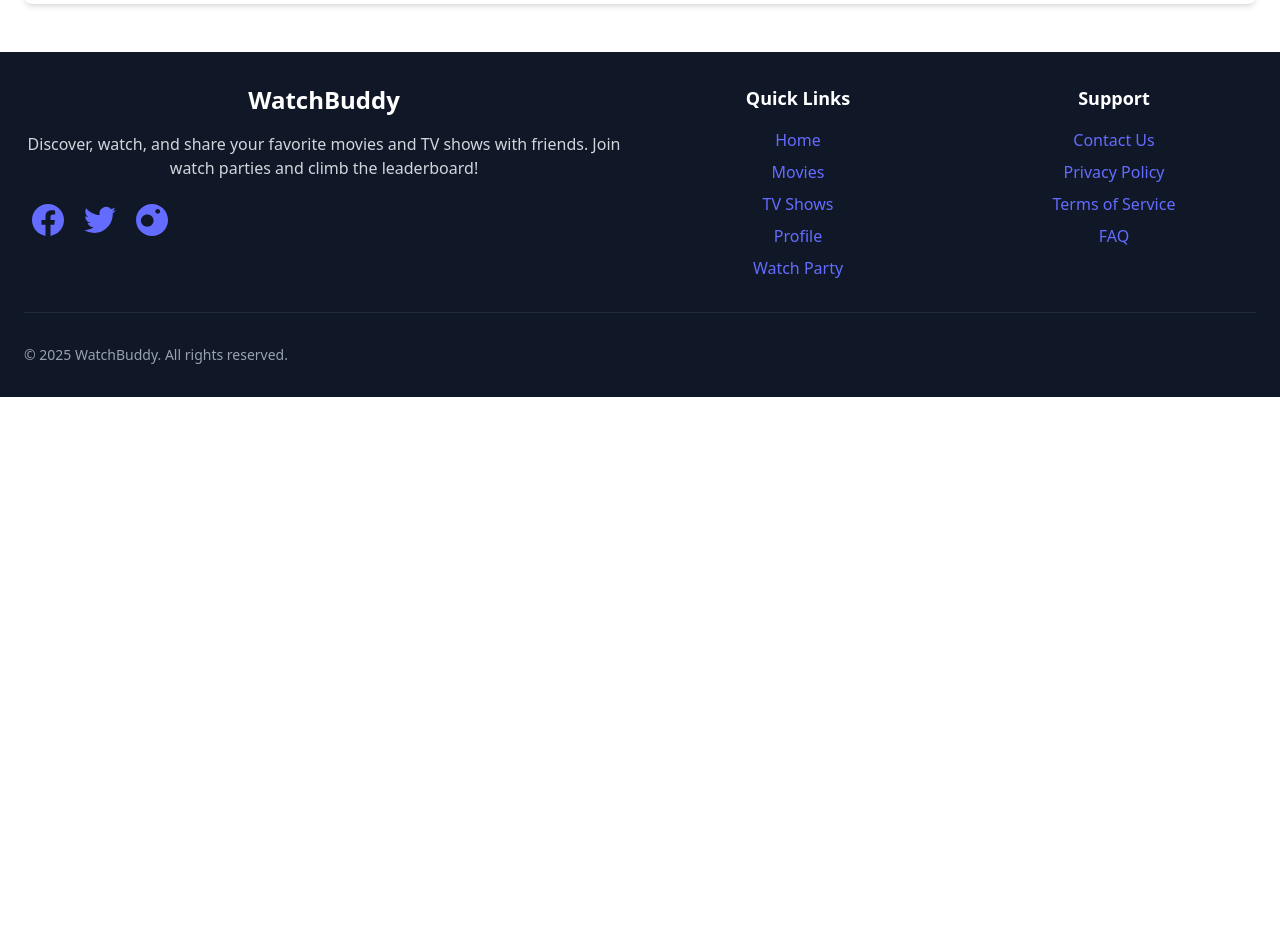
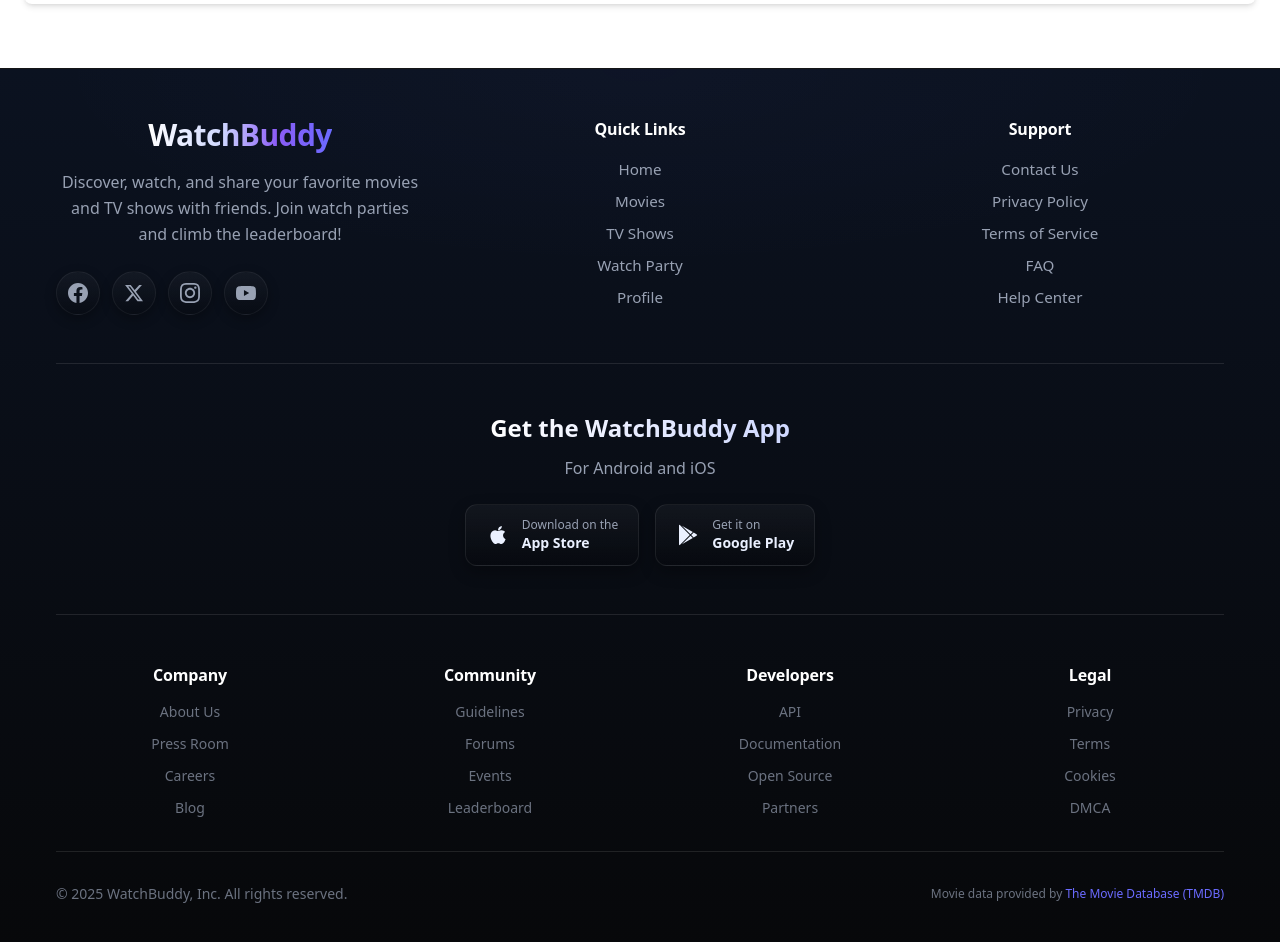
Before and after one commit to iwakunai/is216-watchbuddy, a Vue app: page / in a window 1280 px wide. Shown: the part 1440-2382 px from the top of the page. Before the commit the page ends 1837 px from the top, so only its background shows below. Built offline with nearby package versions, Linux system fonts and the light colour scheme.

Commit message:
update footer

```diff
--- a/src/components/BaseFooter.vue
+++ b/src/components/BaseFooter.vue
@@ -1,62 +1,144 @@
 <template>
-    <footer class="bg-gray-900 text-white mt-12">
-        <div class="max-w-7xl mx-auto px-6 py-8">
-            <div class="grid grid-cols-1 md:grid-cols-4 gap-8">
-
-                <div class="col-span-1 md:col-span-2">
-                    <h3 class="text-2xl font-bold mb-4">WatchBuddy</h3>
-                    <p class="text-gray-300 mb-4">
+  <footer class="footer-bg mt-16">
+    <div class="max-w-[1200px] mx-auto px-4 py-12">
+      <!-- Top Section: Brand & Social -->
+      <div class="grid grid-cols-1 md:grid-cols-3 gap-8 mb-12 pb-12 border-b border-white/10">
+        <!-- Brand Section -->
+        <div class="md:col-span-1">
+          <h3 class="text-3xl font-extrabold mb-4">
+            <span class="brand-title">WatchBuddy</span>
+          </h3>
+          <p class="text-[#98a1b3] leading-relaxed mb-6">
             Discover, watch, and share your favorite movies and TV shows with friends.
             Join watch parties and climb the leaderboard!
           </p>
-                    <div class="flex space-x-5 py-2 px-2">
-                        <a href="#">
-                            <span class="sr-only">Facebook</span>
-                            <svg class="h-8 w-8" fill="currentColor" viewBox="0 0 24 24">
+
+          <!-- Social Media Icons -->
+          <div class="flex gap-3">
+            <a href="https://facebook.com" target="_blank" rel="noopener" class="social-icon" aria-label="Facebook">
+              <svg class="w-5 h-5" fill="currentColor" viewBox="0 0 24 24">
                 <path d="M24 12.073c0-6.627-5.373-12-12-12s-12 5.373-12 12c0 5.99 4.388 10.954 10.125 11.854v-8.385H7.078v-3.47h3.047V9.43c0-3.007 1.792-4.669 4.533-4.669 1.312 0 2.686.235 2.686.235v2.953H15.83c-1.491 0-1.956.925-1.956 1.874v2.25h3.328l-.532 3.47h-2.796v8.385C19.612 23.027 24 18.062 24 12.073z"/>
               </svg>
             </a>
-                        <a href="#">
-                            <span class="sr-only">Twitter</span>
-                            <svg class="h-8 w-8" fill="currentColor" viewBox="0 0 24 24">
-                                <path d="M23.953 4.57a10 10 0 01-2.825.775 4.958 4.958 0 002.163-2.723c-.951.555-2.005.959-3.127 1.184a4.92 4.92 0 00-8.384 4.482C7.69 8.095 4.067 6.13 1.64 3.162a4.822 4.822 0 00-.666 2.475c0 1.71.87 3.213 2.188 4.096a4.904 4.904 0 01-2.228-.616v.06a4.923 4.923 0 003.946 4.827 4.996 4.996 0 01-2.212.085 4.936 4.936 0 004.604 3.417 9.867 9.867 0 01-6.102 2.105c-.39 0-.779-.023-1.17-.067a13.995 13.995 0 007.557 2.209c9.053 0 13.998-7.496 13.998-13.985 0-.21 0-.42-.015-.63A9.935 9.935 0 0024 4.59z"/>
+            <a href="https://twitter.com" target="_blank" rel="noopener" class="social-icon" aria-label="Twitter">
+              <svg class="w-5 h-5" fill="currentColor" viewBox="0 0 24 24">
+                <path d="M18.244 2.25h3.308l-7.227 8.26 8.502 11.24H16.17l-5.214-6.817L4.99 21.75H1.68l7.73-8.835L1.254 2.25H8.08l4.713 6.231zm-1.161 17.52h1.833L7.084 4.126H5.117z"/>
               </svg>
             </a>
-                        <a href="#">
-                            <span class="sr-only">Instagram</span>
-                            <svg class="h-8 w-8" fill="currentColor" viewBox="0 0 24 24">
-                                <path d="M12.017 0C5.396 0 .029 5.367.029 11.987c0 6.62 5.367 11.987 11.988 11.987s11.987-5.367 11.987-11.987C24.014 5.367 18.647.001 12.017.001zM8.449 16.988c-1.297 0-2.448-.49-3.323-1.297C4.198 14.895 3.708 13.744 3.708 12.447s.49-2.448 1.418-3.323c.875-.807 2.026-1.297 3.323-1.297s2.448.49 3.323 1.297c.928.875 1.418 2.026 1.418 3.323s-.49 2.448-1.418 3.244c-.875.807-2.026 1.297-3.323 1.297zm7.83-9.781c-.49 0-.928-.175-1.297-.49-.368-.315-.49-.753-.49-1.243 0-.49.122-.928.49-1.243.369-.315.807-.49 1.297-.49s.928.175 1.297.49c.368.315.49.753.49 1.243 0 .49-.122.928-.49 1.243-.369.315-.807.49-1.297.49z"/>
+            <a href="https://instagram.com" target="_blank" rel="noopener" class="social-icon" aria-label="Instagram">
+              <svg class="w-5 h-5" fill="currentColor" viewBox="0 0 24 24">
+                <path d="M12 2.163c3.204 0 3.584.012 4.85.07 3.252.148 4.771 1.691 4.919 4.919.058 1.265.069 1.645.069 4.849 0 3.205-.012 3.584-.069 4.849-.149 3.225-1.664 4.771-4.919 4.919-1.266.058-1.644.07-4.85.07-3.204 0-3.584-.012-4.849-.07-3.26-.149-4.771-1.699-4.919-4.92-.058-1.265-.07-1.644-.07-4.849 0-3.204.013-3.583.07-4.849.149-3.227 1.664-4.771 4.919-4.919 1.266-.057 1.645-.069 4.849-.069zm0-2.163c-3.259 0-3.667.014-4.947.072-4.358.2-6.78 2.618-6.98 6.98-.059 1.281-.073 1.689-.073 4.948 0 3.259.014 3.668.072 4.948.2 4.358 2.618 6.78 6.98 6.98 1.281.058 1.689.072 4.948.072 3.259 0 3.668-.014 4.948-.072 4.354-.2 6.782-2.618 6.979-6.98.059-1.28.073-1.689.073-4.948 0-3.259-.014-3.667-.072-4.947-.196-4.354-2.617-6.78-6.979-6.98-1.281-.059-1.69-.073-4.949-.073zm0 5.838c-3.403 0-6.162 2.759-6.162 6.162s2.759 6.163 6.162 6.163 6.162-2.759 6.162-6.163c0-3.403-2.759-6.162-6.162-6.162zm0 10.162c-2.209 0-4-1.79-4-4 0-2.209 1.791-4 4-4s4 1.791 4 4c0 2.21-1.791 4-4 4zm6.406-11.845c-.796 0-1.441.645-1.441 1.44s.645 1.44 1.441 1.44c.795 0 1.439-.645 1.439-1.44s-.644-1.44-1.439-1.44z"/>
+              </svg>
+            </a>
+            <a href="https://youtube.com" target="_blank" rel="noopener" class="social-icon" aria-label="YouTube">
+              <svg class="w-5 h-5" fill="currentColor" viewBox="0 0 24 24">
+                <path d="M23.498 6.186a3.016 3.016 0 00-2.122-2.136C19.505 3.545 12 3.545 12 3.545s-7.505 0-9.377.505A3.017 3.017 0 00.502 6.186C0 8.07 0 12 0 12s0 3.93.502 5.814a3.016 3.016 0 002.122 2.136c1.871.505 9.376.505 9.376.505s7.505 0 9.377-.505a3.015 3.015 0 002.122-2.136C24 15.93 24 12 24 12s0-3.93-.502-5.814zM9.545 15.568V8.432L15.818 12l-6.273 3.568z"/>
               </svg>
             </a>
           </div>
         </div>
 
+        <!-- Quick Links -->
         <div>
-                    <h4 class="text-lg font-semibold mb-4">Quick Links</h4>
+          <h4 class="section-heading mb-4">Quick Links</h4>
           <ul class="space-y-2">
-                        <li><a href="#" class="text-300">Home</a></li>
-                        <li><a href="#" class="text-300">Movies</a></li>
-                        <li><a href="#" class="text-300">TV Shows</a></li>
-                        <li><a href="#" class="text-300">Profile</a></li>
-                        <li><a href="#" class="text-300">Watch Party</a></li>
+            <li><router-link to="/" class="footer-link">Home</router-link></li>
+            <li><router-link to="/movies" class="footer-link">Movies</router-link></li>
+            <li><router-link to="/tv" class="footer-link">TV Shows</router-link></li>
+            <li><router-link to="/watchparty" class="footer-link">Watch Party</router-link></li>
+            <li><router-link to="/profile" class="footer-link">Profile</router-link></li>
           </ul>
         </div>
 
+        <!-- Support -->
         <div>
-                    <h4 class="text-lg font-semibold mb-4">Support</h4>
+          <h4 class="section-heading mb-4">Support</h4>
           <ul class="space-y-2">
-                        <li><a href="#" class="text-300">Contact Us</a></li>
-                        <li><a href="#" class="text-300">Privacy Policy</a></li>
-                        <li><a href="#" class="text-300">Terms of Service</a></li>
-                        <li><a href="#" class="text-300">FAQ</a></li>
+            <li><a href="/contact" class="footer-link">Contact Us</a></li>
+            <li><a href="/privacy" class="footer-link">Privacy Policy</a></li>
+            <li><a href="/terms" class="footer-link">Terms of Service</a></li>
+            <li><a href="/faq" class="footer-link">FAQ</a></li>
+            <li><a href="/help" class="footer-link">Help Center</a></li>
           </ul>
         </div>
       </div>
 
-            <div class="border-t border-gray-800 mt-8 pt-8">
-                <div class="flex flex-col md:flex-row justify-between items-center">
-                    <p class="text-gray-400 text-sm">
-                        © 2025 WatchBuddy. All rights reserved.
+      <!-- App Download Section -->
+      <div class="text-center mb-12 pb-12 border-b border-white/10">
+        <h3 class="text-2xl font-bold mb-3">
+          <span class="section-title">Get the WatchBuddy App</span>
+        </h3>
+        <p class="text-[#98a1b3] mb-6">For Android and iOS</p>
+        <div class="flex justify-center gap-4 flex-wrap">
+          <a href="#" class="app-store-btn">
+            <svg class="w-6 h-6" fill="currentColor" viewBox="0 0 24 24">
+              <path d="M17.05 20.28c-.98.95-2.05.8-3.08.35-1.09-.46-2.09-.48-3.24 0-1.44.62-2.2.44-3.06-.35C2.79 15.25 3.51 7.59 9.05 7.31c1.35.07 2.29.74 3.08.8 1.18-.24 2.31-.93 3.57-.84 1.51.12 2.65.72 3.4 1.8-3.12 1.87-2.38 5.98.48 7.13-.57 1.5-1.31 2.99-2.54 4.09l.01-.01zM12.03 7.25c-.15-2.23 1.66-4.07 3.74-4.25.29 2.58-2.34 4.5-3.74 4.25z"/>
+            </svg>
+            <div class="text-left">
+              <div class="text-xs text-[#98a1b3]">Download on the</div>
+              <div class="text-sm font-semibold">App Store</div>
+            </div>
+          </a>
+          <a href="#" class="app-store-btn">
+            <svg class="w-6 h-6" fill="currentColor" viewBox="0 0 24 24">
+              <path d="M3.609 1.814L13.792 12 3.61 22.186a.996.996 0 01-.61-.92V2.734a1 1 0 01.609-.92zm10.89 10.893l2.302 2.302-10.937 6.333 8.635-8.635zm3.199-3.198l2.807 1.626a1 1 0 010 1.73l-2.808 1.626L15.206 12l2.492-2.491zM5.864 2.658L16.802 8.99l-2.303 2.303-8.635-8.635z"/>
+            </svg>
+            <div class="text-left">
+              <div class="text-xs text-[#98a1b3]">Get it on</div>
+              <div class="text-sm font-semibold">Google Play</div>
+            </div>
+          </a>
+        </div>
+      </div>
+
+      <!-- Additional Links -->
+      <div class="grid grid-cols-2 md:grid-cols-4 gap-8 mb-8">
+        <div>
+          <h4 class="section-heading mb-3">Company</h4>
+          <ul class="space-y-2">
+            <li><a href="/about" class="footer-link-small">About Us</a></li>
+            <li><a href="/press" class="footer-link-small">Press Room</a></li>
+            <li><a href="/careers" class="footer-link-small">Careers</a></li>
+            <li><a href="/blog" class="footer-link-small">Blog</a></li>
+          </ul>
+        </div>
+        <div>
+          <h4 class="section-heading mb-3">Community</h4>
+          <ul class="space-y-2">
+            <li><a href="/guidelines" class="footer-link-small">Guidelines</a></li>
+            <li><a href="/forums" class="footer-link-small">Forums</a></li>
+            <li><a href="/events" class="footer-link-small">Events</a></li>
+            <li><a href="/leaderboard" class="footer-link-small">Leaderboard</a></li>
+          </ul>
+        </div>
+        <div>
+          <h4 class="section-heading mb-3">Developers</h4>
+          <ul class="space-y-2">
+            <li><a href="/api" class="footer-link-small">API</a></li>
+            <li><a href="/docs" class="footer-link-small">Documentation</a></li>
+            <li><a href="/opensource" class="footer-link-small">Open Source</a></li>
+            <li><a href="/partners" class="footer-link-small">Partners</a></li>
+          </ul>
+        </div>
+        <div>
+          <h4 class="section-heading mb-3">Legal</h4>
+          <ul class="space-y-2">
+            <li><a href="/privacy" class="footer-link-small">Privacy</a></li>
+            <li><a href="/terms" class="footer-link-small">Terms</a></li>
+            <li><a href="/cookies" class="footer-link-small">Cookies</a></li>
+            <li><a href="/dmca" class="footer-link-small">DMCA</a></li>
+          </ul>
+        </div>
+      </div>
+
+      <!-- Bottom Bar -->
+      <div class="pt-8 border-t border-white/10">
+        <div class="flex flex-col md:flex-row justify-between items-center gap-4">
+          <p class="text-[#6b7280] text-sm text-center md:text-left">
+            © {{ currentYear }} WatchBuddy, Inc. All rights reserved.
+          </p>
+          <p class="text-[#6b7280] text-xs text-center md:text-right">
+            Movie data provided by <a href="https://www.themoviedb.org/" target="_blank" class="tmdb-link">The Movie Database (TMDB)</a>
           </p>
         </div>
       </div>
@@ -65,9 +147,154 @@
 </template>
 
 <script setup lang="ts">
+import { computed } from 'vue';
 
+const currentYear = computed(() => new Date().getFullYear());
 </script>
 
 <style scoped>
+/* Footer Background - Metallic Dark Theme */
+.footer-bg {
+  background: radial-gradient(1200px 400px at 50% 0%, rgba(107,107,255,0.03), transparent 50%),
+              linear-gradient(180deg, #0b1220 0%, #07080a 100%);
+  border-top: 1px solid rgba(255, 255, 255, 0.05);
+  position: relative;
+}
 
+/* Subtle metallic texture overlay */
+.footer-bg::before {
+  content: "";
+  position: absolute;
+  inset: 0;
+  opacity: 0.02;
+  background-image: repeating-linear-gradient(
+    90deg,
+    rgba(255,255,255,0.03) 0 1px,
+    rgba(0,0,0,0) 1px 4px
+  );
+  pointer-events: none;
+}
+
+/* Brand Title with Gradient */
+.brand-title {
+  background: linear-gradient(90deg, #fff, #cfd8ff 40%, #8b5cf6 70%, #6b6bff);
+  -webkit-background-clip: text;
+  background-clip: text;
+  color: transparent;
+  font-weight: 900;
+  letter-spacing: -0.02em;
+}
+
+/* Section Titles */
+.section-title {
+  background: linear-gradient(90deg, #fff, #cfd8ff);
+  -webkit-background-clip: text;
+  background-clip: text;
+  color: transparent;
+  font-weight: 800;
+}
+
+.section-heading {
+  font-size: 1rem;
+  font-weight: 700;
+  color: #fff;
+  letter-spacing: -0.01em;
+}
+
+/* Social Icons */
+.social-icon {
+  display: flex;
+  align-items: center;
+  justify-content: center;
+  width: 44px;
+  height: 44px;
+  border-radius: 50%;
+  background: linear-gradient(180deg, rgba(255,255,255,0.04), rgba(0,0,0,0.2));
+  border: 1px solid rgba(255, 255, 255, 0.06);
+  color: #98a1b3;
+  transition: all 0.3s cubic-bezier(.2,.9,.2,1);
+  box-shadow: 0 4px 12px rgba(0,0,0,0.3);
+}
+
+.social-icon:hover {
+  background: linear-gradient(180deg, rgba(107,107,255,0.2), rgba(107,107,255,0.1));
+  border-color: rgba(107, 107, 255, 0.4);
+  color: #6b6bff;
+  transform: translateY(-4px);
+  box-shadow: 0 8px 20px rgba(107,107,255,0.2);
+}
+
+/* Footer Links */
+.footer-link {
+  color: #98a1b3;
+  font-size: 0.95rem;
+  font-weight: 500;
+  transition: all 0.2s ease;
+  display: inline-block;
+}
+
+.footer-link:hover {
+  color: #6b6bff;
+  transform: translateX(4px);
+}
+
+.footer-link-small {
+  color: #6b7280;
+  font-size: 0.875rem;
+  transition: all 0.2s ease;
+  display: inline-block;
+}
+
+.footer-link-small:hover {
+  color: #98a1b3;
+  transform: translateX(3px);
+}
+
+/* App Store Buttons */
+.app-store-btn {
+  display: flex;
+  align-items: center;
+  gap: 12px;
+  padding: 12px 20px;
+  border-radius: 12px;
+  background: linear-gradient(180deg, rgba(255,255,255,0.04), rgba(0,0,0,0.2));
+  border: 1px solid rgba(255, 255, 255, 0.08);
+  color: #eaf0ff;
+  transition: all 0.3s cubic-bezier(.2,.9,.2,1);
+  box-shadow: 0 6px 16px rgba(0,0,0,0.3);
+}
+
+.app-store-btn:hover {
+  background: linear-gradient(180deg, rgba(107,107,255,0.15), rgba(107,107,255,0.05));
+  border-color: rgba(107, 107, 255, 0.3);
+  transform: translateY(-3px);
+  box-shadow: 0 10px 24px rgba(107,107,255,0.15);
+}
+
+/* TMDB Link */
+.tmdb-link {
+  color: #6b6bff;
+  font-weight: 500;
+  transition: color 0.2s ease;
+}
+
+.tmdb-link:hover {
+  color: #8b5cf6;
+}
+
+/* Responsive Adjustments */
+@media (max-width: 768px) {
+  .brand-title {
+    font-size: 1.75rem;
+  }
+
+  .section-title {
+    font-size: 1.25rem;
+  }
+
+  .social-icon {
+    width: 40px;
+    height: 40px;
+  }
+}
 </style>
```
Lines whose indentation alone changed are shown as unchanged.
